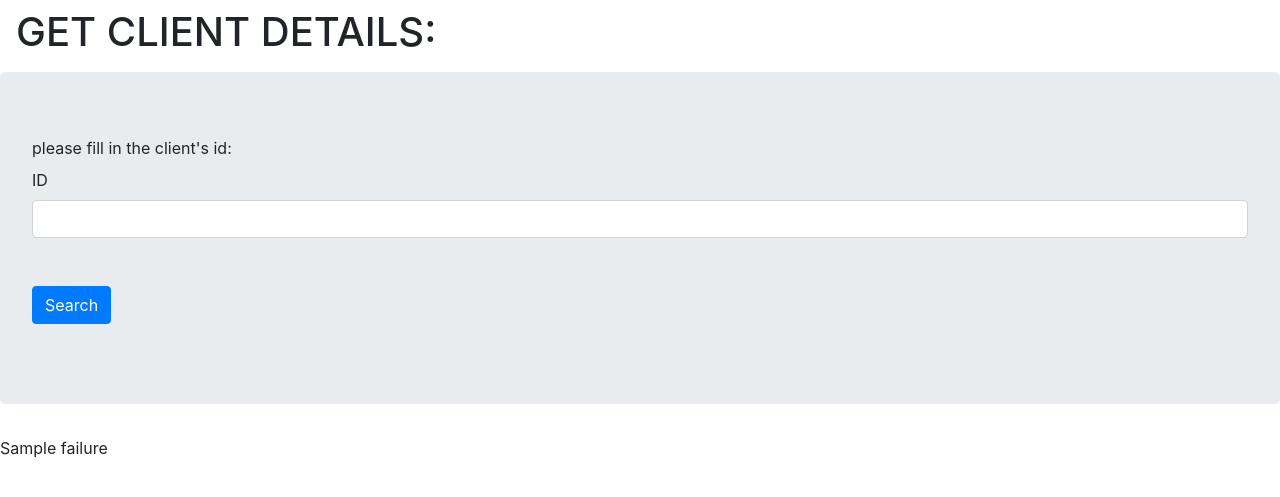
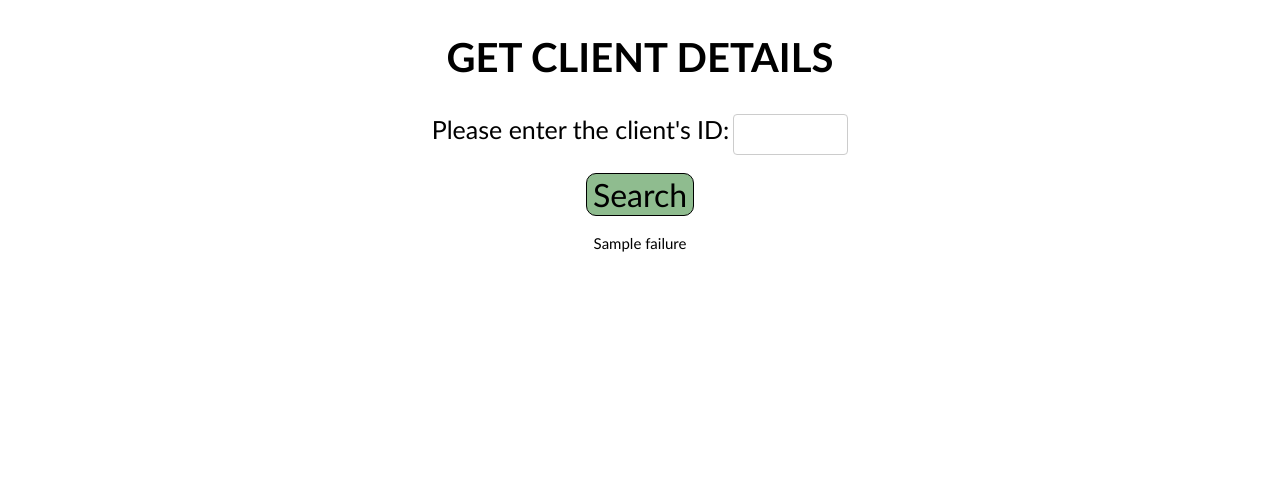
Before and after one commit to hodaypi/HMOCovidMgmtSyst, a Flask app: template templates/findClient.html in a window 1280 px wide. Shown: the top 497 px of the page. Run offline with Flask 3, Linux system fonts and the light colour scheme; the template is opened without the code that fills it: most values are stand-ins (such as "Sample title", 1, 10 or a date in 2020); some libraries are stand-ins or nearby versions.

Commit message:
final findClient.html

```diff
--- a/templates/findClient.html
+++ b/templates/findClient.html
@@ -2,31 +2,70 @@
 <html>
 <head>
 	<title>FIND A CLIENT</title>
-	<link rel="stylesheet" href="https://stackpath.bootstrapcdn.com/bootstrap/4.1.3/css/bootstrap.min.css" integrity="sha384-MCw98/SFnGE8fJT3GXwEOngsV7Zt27NXFoaoApmYm81iuXoPkFOJwJ8ERdknLPMO" crossorigin="anonymous">
-	<script src="https://code.jquery.com/jquery-3.3.1.slim.min.js" integrity="sha384-q8i/X+965DzO0rT7abK41JStQIAqVgRVzpbzo5smXKp4YfRvH+8abtTE1Pi6jizo" crossorigin="anonymous"></script>
-	<script src="https://cdnjs.cloudflare.com/ajax/libs/popper.js/1.14.3/umd/popper.min.js" integrity="sha384-ZMP7rVo3mIykV+2+9J3UJ46jBk0WLaUAdn689aCwoqbBJiSnjAK/l8WvCWPIPm49" crossorigin="anonymous"></script>
-	<script src="https://stackpath.bootstrapcdn.com/bootstrap/4.1.3/js/bootstrap.min.js" integrity="sha384-ChfqqxuZUCnJSK3+MXmPNIyE6ZbWh2IMqE241rYiqJxyMiZ6OW/JmZQ5stwEULTy" crossorigin="anonymous"></script>
+<!--	<link rel="stylesheet" href="https://stackpath.bootstrapcdn.com/bootstrap/4.1.3/css/bootstrap.min.css" integrity="sha384-MCw98/SFnGE8fJT3GXwEOngsV7Zt27NXFoaoApmYm81iuXoPkFOJwJ8ERdknLPMO" crossorigin="anonymous">-->
+<!--	<script src="https://code.jquery.com/jquery-3.3.1.slim.min.js" integrity="sha384-q8i/X+965DzO0rT7abK41JStQIAqVgRVzpbzo5smXKp4YfRvH+8abtTE1Pi6jizo" crossorigin="anonymous"></script>-->
+<!--	<script src="https://cdnjs.cloudflare.com/ajax/libs/popper.js/1.14.3/umd/popper.min.js" integrity="sha384-ZMP7rVo3mIykV+2+9J3UJ46jBk0WLaUAdn689aCwoqbBJiSnjAK/l8WvCWPIPm49" crossorigin="anonymous"></script>-->
+<!--	<script src="https://stackpath.bootstrapcdn.com/bootstrap/4.1.3/js/bootstrap.min.js" integrity="sha384-ChfqqxuZUCnJSK3+MXmPNIyE6ZbWh2IMqE241rYiqJxyMiZ6OW/JmZQ5stwEULTy" crossorigin="anonymous"></script>-->
+<style>
+  	h1
+    {
+        font-family: calibri;
+		font-size: 40px;
+		text-align: center;
+    }
+	label
+	{
+		font-family: calibri;
+		font-size: 25px;
+		text-align: left;
+		font-weight: normal;
+	}
+	input
+	{
+		padding: 12px;
+		border: 1px solid #ccc;
+		border-radius: 4px;
+		resize: vertical;
+		text-align: center;
+	}
+	form
+	{
+		text-align: center;
+		font-family: calibri;
+		font-size: 15px;
+	}
+	 button
+    {
+    	padding =18px 18px;
+    	border-radius: 10px;
+    	border: 1px solid black;
+    	font-size: 32px;
+    	font-family: calibri;
+    	background-color: #8FBC8F;
+    }
+
+</style>
 </head>
 <body>
 	<nav class="navbar navbar-default">
-		<h1>GET CLIENT DETAILS:</h1>
+		<h1>GET CLIENT DETAILS</h1>
 	</nav>
 	<div class="jumbotron">
 		<form class="form-group" action="/findClient" method="post">
-			<label >please fill in the client's id:</label>
-            <br>
-            <label>ID</label>
+			<label>Please enter the client's ID:</label>
             <input type="text" name="id" size=9 class="form-control" required pattern="[0-9]{9}" title="id contain exactly 9 numbers"><br>
             <br>
-			<button class="btn btn-primary" type="submit" name="submit" value="Search">Search</button>
+			<button class="btn btn-primary" type="submsit" name="submit" value="Search">Search</button><br>
+			<br>
+			<div class="failure">
+				{{failure}}
+			</div>
 
 		</form>
 
 	</div>
 
-	<div>
-		{{failure}}
-	</div>
+
 
 </body>
 </html>
```
